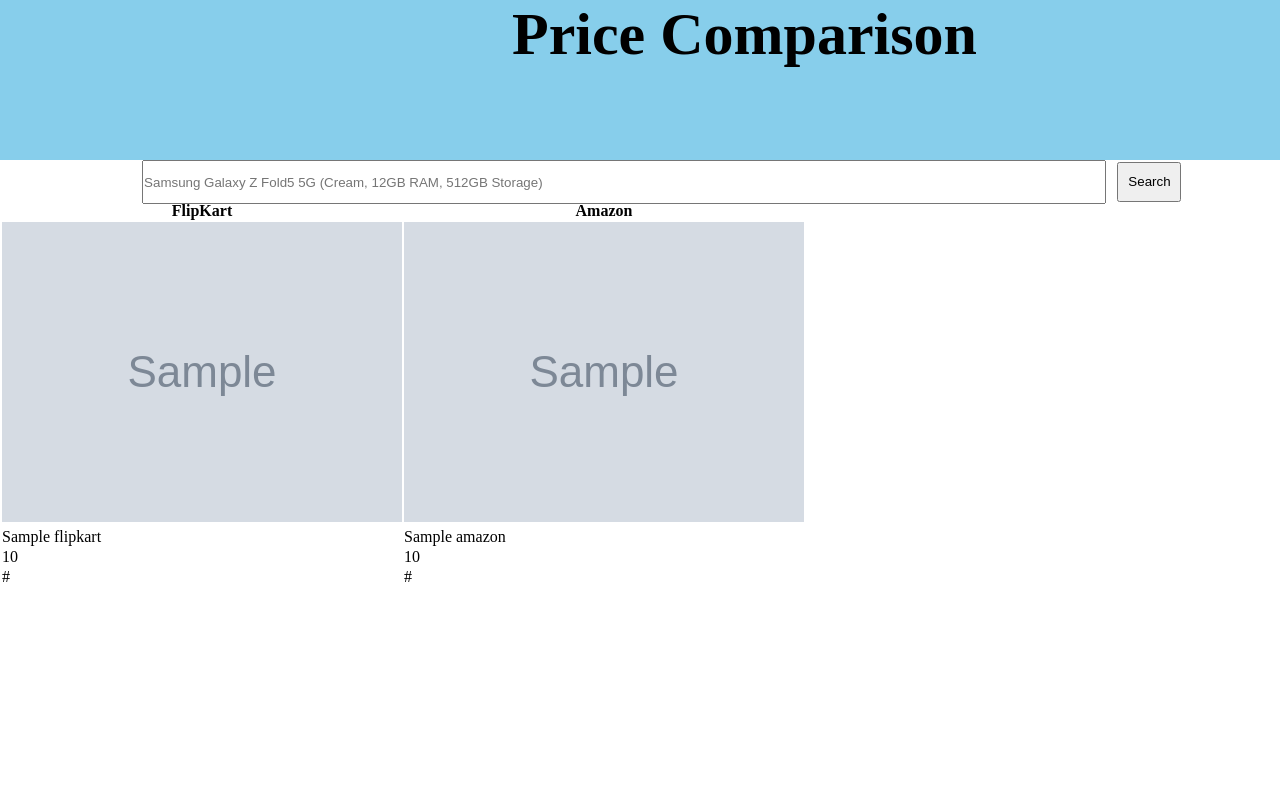
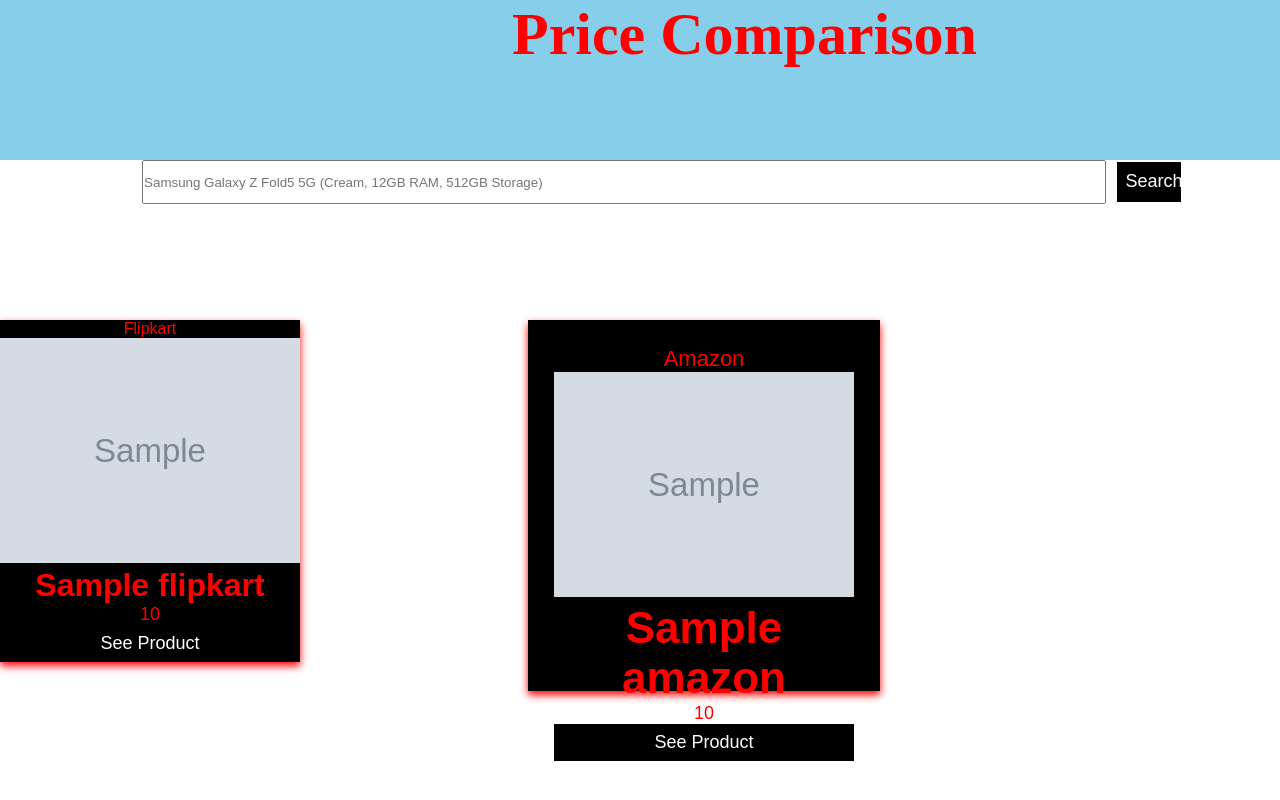
Before and after one commit to YashGaur000/Scrapy-scraps, a Django app: template backend2/scrapy/templates/scrapy/index.html in a window 1280 px wide. Run offline with Django 4.2, Linux system fonts and the light colour scheme; the template is opened without the code that fills it: most values are stand-ins (such as "Sample title", 1, 10 or a date in 2020); grey boxes marked "Sample" are stand-in pictures.

Commit message:
completed

```diff
--- a/backend2/scrapy/templates/scrapy/index.html
+++ b/backend2/scrapy/templates/scrapy/index.html
@@ -5,6 +5,80 @@
     <meta charset="UTF-8">
     <title>Title</title>
     <link rel="stylesheet" href="{% static 'scrapy/stylesheet.css' %}">
+    <style>
+      *{
+        color: red;
+      }
+      .card {
+        box-shadow: 0 4px 8px 0 ;
+        max-width: 300px;
+        margin: auto;
+        text-align: center;
+        font-family: arial;
+      }
+
+      .title {
+        color: red;
+        font-size: 18px;
+      }
+
+      button {
+        border: none;
+        outline: 0;
+        padding: 8px;
+        color: white;
+        background-color: black;
+        text-align: center;
+        cursor: pointer;
+        width: 100%;
+        font-size: 18px;
+      }
+
+      a {
+        text-decoration: none;
+        font-size: 22px;
+        color: black;
+      }
+
+      button:hover, a:hover {
+        opacity: 0.7;
+      }
+      #card1{
+        postion: absolute;
+        right: 0px;
+        box-shadow: 0 4px 8px 0 ;
+        max-width: 300px;
+        margin: auto;
+        text-align: center;
+        font-family: arial;
+      }
+      .title1 {
+        color: pink;
+        font-size: 18px;
+      }
+
+      button1 {
+        border: none;
+        outline: 0;
+        padding: 8px;
+        color: pink;
+        background-color: #000;
+        text-align: center;
+        cursor: pointer;
+        width: 100%;
+        font-size: 18px;
+      }
+
+      a1 {
+        text-decoration: none;
+        font-size: 22px;
+        color: black;
+      }
+
+      button:hover1, a:hover1 {
+        opacity: 0.7;
+      }
+      </style>
 </head>
 <body>
     <header>
@@ -15,32 +89,27 @@
     <div id="search">
         <form  method="post">
             {% csrf_token %}
-            <input class="search-form" id="search-box" name="product-name" placeholder="Samsung Galaxy Z Fold5 5G (Cream, 12GB RAM, 512GB Storage)">
+            <input class="search-form" id="search-box" color="black" name="product-name" placeholder="Samsung Galaxy Z Fold5 5G (Cream, 12GB RAM, 512GB Storage)">
             <button class="search-form" id="search-button" type="submit">Search</button>
         </form>
     </div>
-      <table>
-        <tr>
-          <th>FlipKart</th>
-          <th>Amazon</th>
-        </tr>
-        <tr>
-            <td><img src="{{ flipkart.ImageUrl }}"></td>
-            <td><img src="{{ amazon.ImageUrl }}"></td>
-        </tr>
-        <tr>
-          <td><p>{{ flipkart.Product_name }}</p></td>
-          <td><p>{{ amazon.Product_name }}</p></td>
-        </tr>
-        <tr>
-          <td><p>{{ flipkart.price }}</p></td>
-          <td><p>{{ amazon.price }}</p></td>
+    <h2 style="text-align:center"></h2>
 
-        </tr>
-        <tr>
-            <td>{{ flipkart.Product_Url }}</td>
-            <td>{{ amazon.Product_Url }}</td>
-        </tr>
-      </table>
-</body>
+<div class="card">
+  <p>Flipkart</p>
+  <img src="{{ flipkart.ImageUrl }}" alt="John" style="width:100%">
+  <h1 color="red">{{ flipkart.Product_name }}</h1>
+  <p class="title">{{ flipkart.price }}</p>
+
+  <p><a href="{{ flipkart.Product_Url }}"><button>See Product</button></p>
+</div>
+<div class="card" id="card1">
+  <p>Amazon</p>
+  <img src="{{ amazon.ImageUrl }}" alt="John" style="width:100%">
+  <h1>{{ amazon.Product_name }}</h1>
+  <p class="title">{{ amazon.price }}</p>
+
+  <p><a href="{{ amazon.Product_Url }}"><button>See Product</button></p>
+</div>
+      </body>
 </html>
```
Also changed, not shown: backend2/scrapy/views.py (+4 -4 lines).
